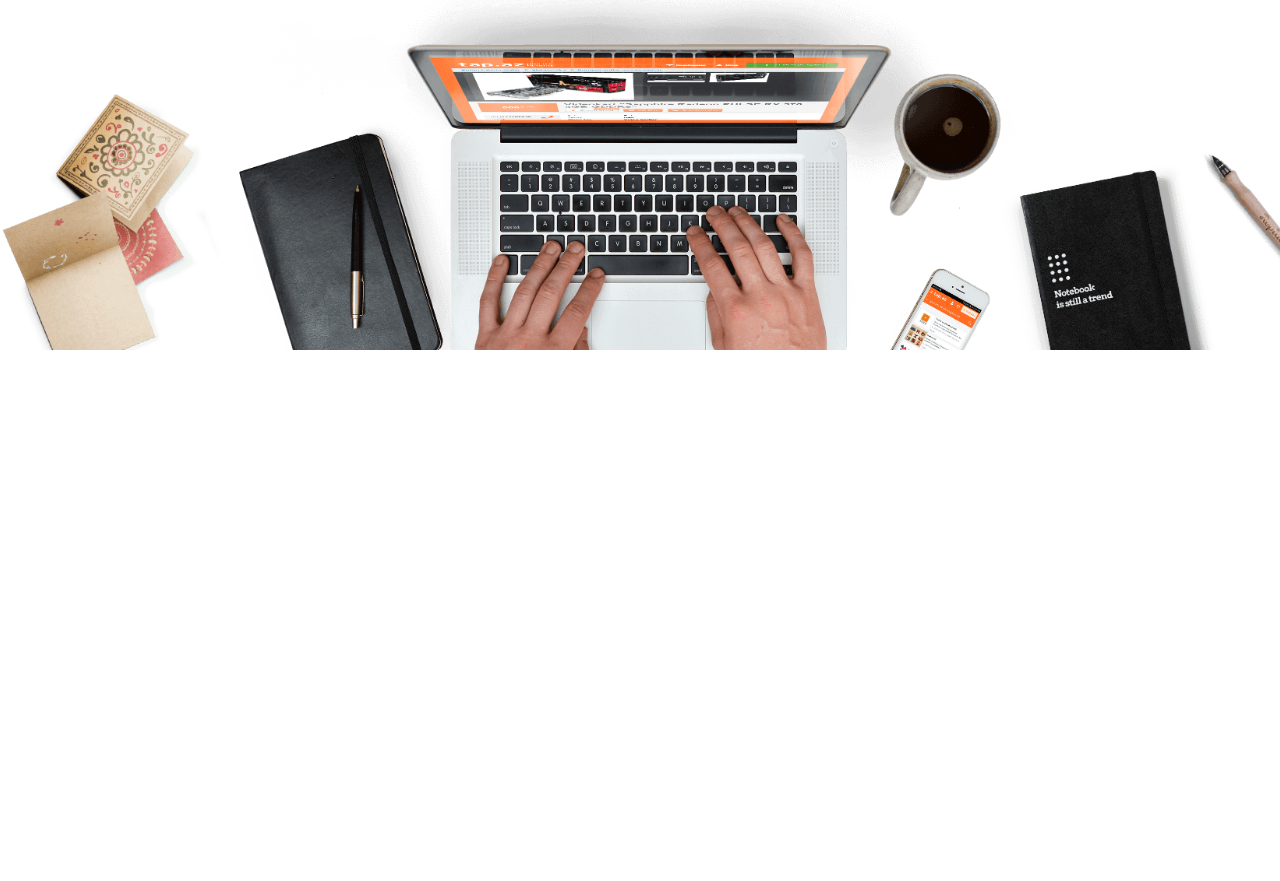
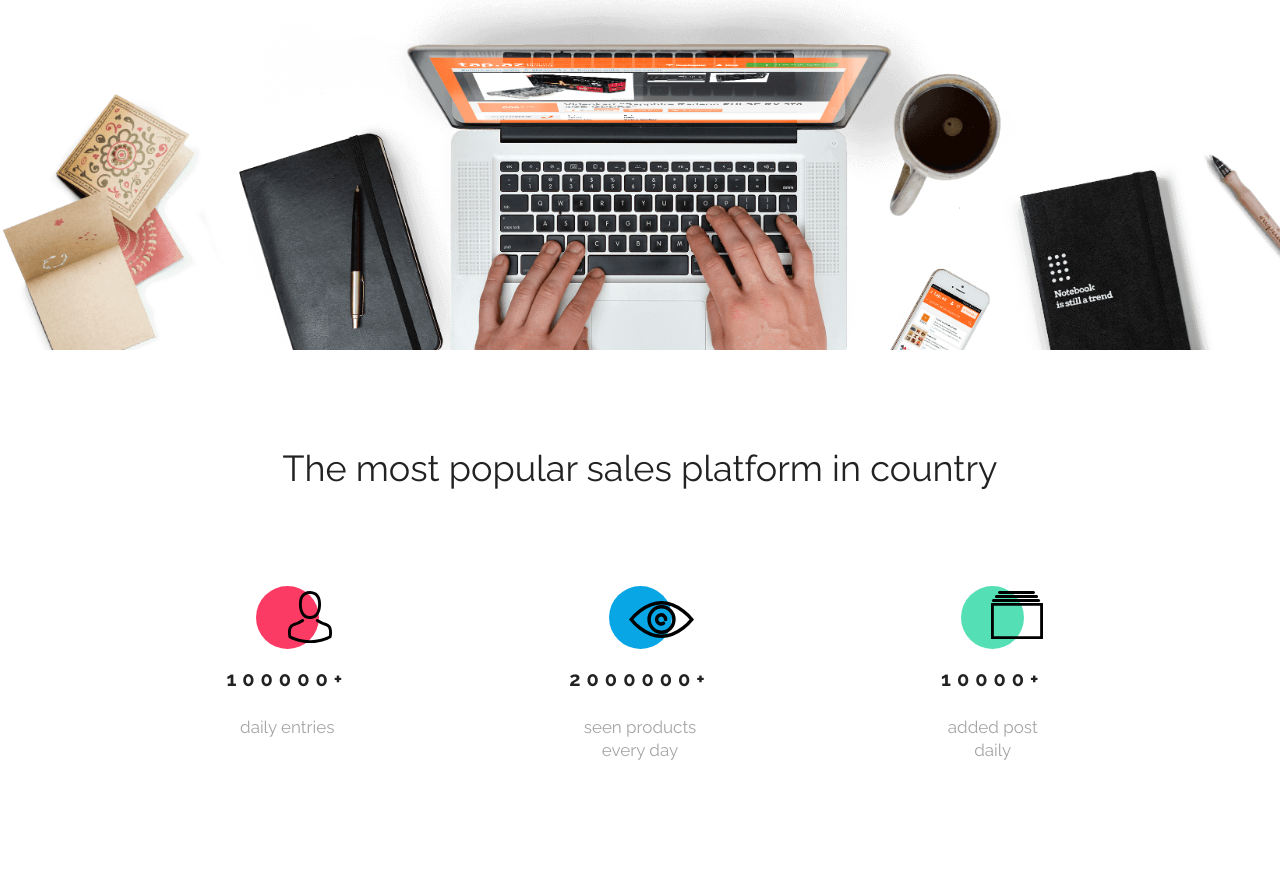
Before and after one commit to SebastianMajcherczyk/BestShop, a plain HTML site: page index.html in a window 1280 px wide. Shown: the part 562-1443 px from the top of the page. Before the commit the page ends 912 px from the top, so only its background shows below. Drawn offline with nearby package versions, Linux system fonts and the light colour scheme.

Commit message:
Statistics section added

```diff
--- a/css/style.css
+++ b/css/style.css
@@ -98,3 +98,77 @@ header .navi a:hover{
     border-radius: 34px;
     box-shadow: 5px 10px 14px var(--color-primary-shadow);
 }
+.statistics{
+    height: 531px;
+    display: flex;
+    justify-content: center;
+}
+.statistics h3{
+    text-align: center;
+    font-family: Raleway, sans-serif;
+    font-size: 36px;
+    margin: 100px;
+
+}
+.stats_section{
+    width: 131px;
+    display: flex;
+    flex-direction: column;
+    align-items: center;
+    position: relative;
+}
+
+.icon{
+    width: 63px;
+    height: 63px;
+    border-radius: 50%;
+    position: relative;
+}
+
+.stats_section:nth-of-type(1)>.icon{
+    background-color: var(--color-redish);
+}
+
+.stats_section:nth-of-type(2)>.icon{
+    background-color: var(--color-primary);
+}
+.stats_section:nth-of-type(3)>.icon{
+    background-color: var(--color-green);
+}
+
+.stats_section:nth-of-type(1)>.icon img{
+    position: absolute;
+    left: 32px;
+    top: 5px;
+}
+.stats_section:nth-of-type(2)>.icon img{
+    position: absolute;
+    left: 20px;
+    top: 15px;
+}
+.stats_section:nth-of-type(3)>.icon img{
+    position: absolute;
+    left: 30px;
+    top: 5px;
+}
+.statistics h5{
+    font-family: Raleway, sans-serif;
+    font-size: 20px;
+    font-weight: bold;
+    letter-spacing: 6px;
+    margin: 20px;
+}
+.statistics h6{
+    font-family: Raleway, sans-serif;
+    font-size: 17px;
+    color: var(--color-grey);
+    text-align: center;
+    position: absolute;
+    top: 130px;
+    line-height: 23px;
+
+}
+.stats_menu{
+    display: flex;
+    justify-content: space-evenly;
+}
--- a/index.html
+++ b/index.html
@@ -35,6 +35,42 @@
     </div>
 
 </section>
+<section class="statistics">
+    <div class="container">
+        <h3>The most popular sales platform in country</h3>
+        <div class="stats_menu">
+            <div class="stats_section">
+                <div class="icon">
+                    <img src="/assets/Person.svg">
+                </div>
+                    <h5>100000+</h5>
+                    <h6>daily entries</h6>
+
+            </div>
+            <div class="stats_section">
+                <div class="icon">
+                    <img src="/assets/Eye.svg">
+                </div>
+                <h5>2000000+</h5>
+                <h6>seen products every day</h6>
+
+            </div>
+        <div class="stats_section">
+            <div class="icon">
+                <img src="/assets/Catalog.svg">
+            </div>
+            <h5>10000+</h5>
+            <h6>added post daily</h6>
+        </div>
+        </div>
+
+
+    </div>
+
+
+
+
+</section>
 
 
 </body>
```
